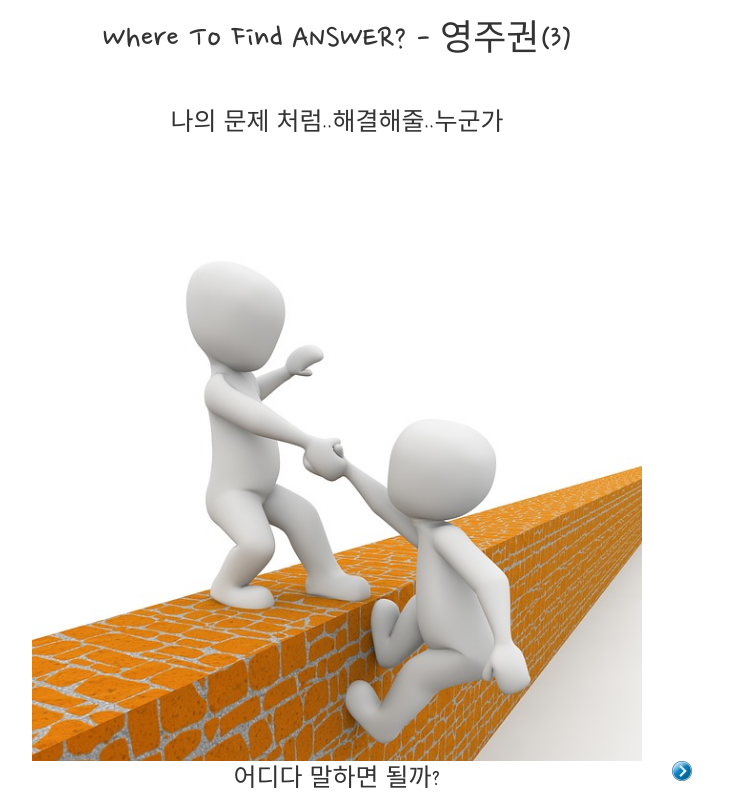
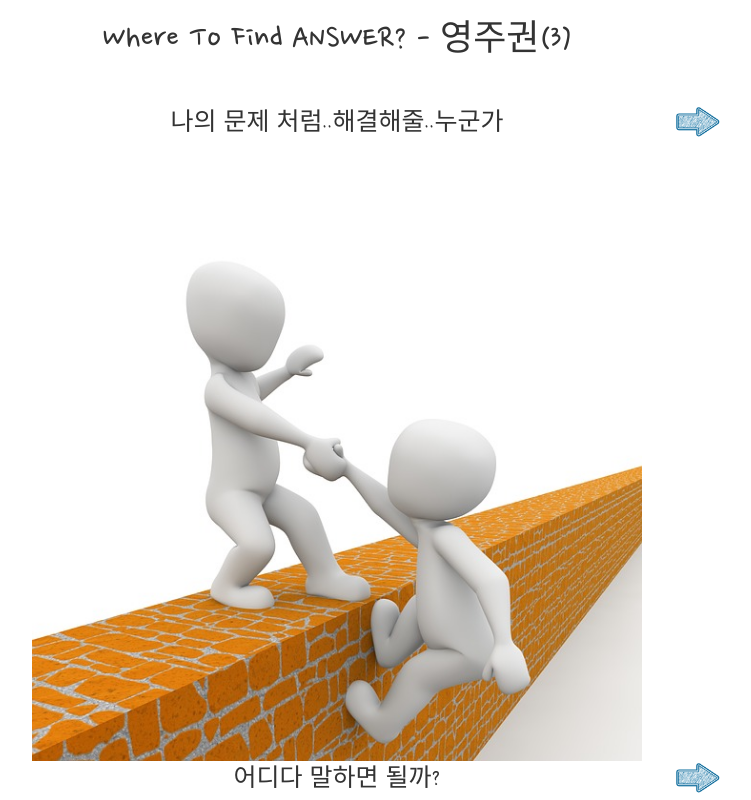
Before and after one commit to woodpeck12/ghpagest, a plain HTML site: page sub/third.html in a window 1280 px wide. Shown: the top 800 px of the page, without its empty margins (303-1054 px from the left). Drawn offline with nearby package versions, Linux system fonts and the light colour scheme.

Commit message:
Update third.html

```diff
--- a/sub/third.html
+++ b/sub/third.html
@@ -28,7 +28,7 @@
       <img src="../images/support.jpg" class="img-responsive margin" style="width:100%" alt="STUCK">
     </div>
     <div class="col-md-3">
-
+ <a href="https://woodpeck12.github.io/ghpagest/sub/fourth.html"><img src="../images/arrow1.jpg" width="50px" height="50px" class="img-responsive margin" alt="Image"></a>
     </div>
   </div>
 
@@ -42,7 +42,7 @@
       <img src="../images/ask.jpg" class="img-responsive margin" alt="Image">
     </div>
     <div class="col-md-3">
-      <a href="https://woodpeck12.github.io/ghpagest/sub/fourth.html"><img src="../images/arrow.jpg" width="20px" height="20px" class="img-responsive margin" alt="Image"></a>
+      <a href="https://woodpeck12.github.io/ghpagest/sub/fourth.html"><img src="../images/arrow1.jpg" width="50px" height="50px" class="img-responsive margin" alt="Image"></a>
     </div>
   </div>
 
```
